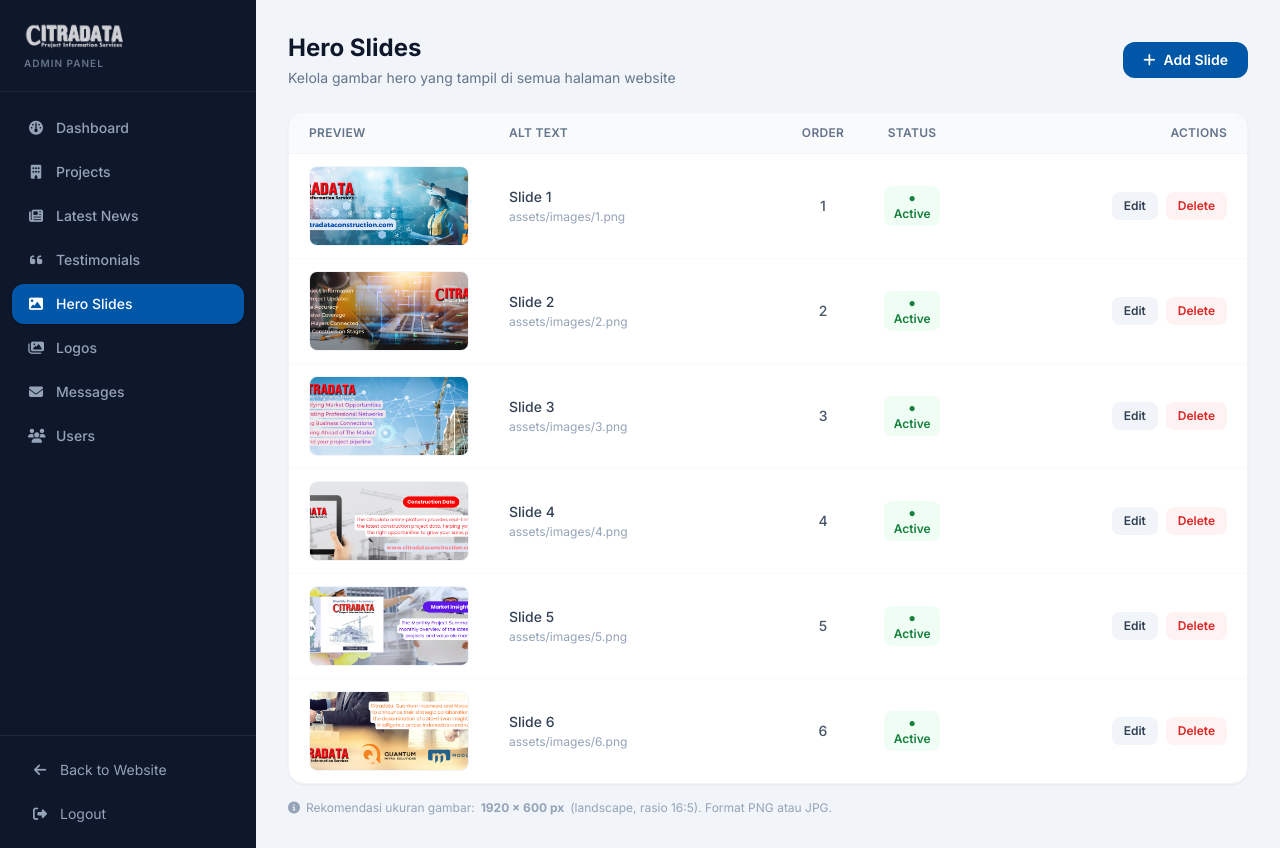
After one commit to zashshidqy/citradata-website, a PHP site: page /admin/hero_slides.php in a window 1280 px wide. The commit adds this page. Run offline with PHP 8.4, Linux system fonts and the light colour scheme; a user stored in the database is signed in; data comes from the database, SQL or seed files in the repository; both versions use the stored data as it was after the commit; some libraries are stand-ins or nearby versions.

Commit message:
Update - 25 Juni 2026

```diff
--- /dev/null
+++ b/citradata-php/admin/hero_slides.php
@@ -0,0 +1,327 @@
+<?php
+require_once __DIR__ . '/../includes/functions.php';
+require_once __DIR__ . '/../config/database.php';
+requireAdmin();
+
+$pdo        = getDbConnection();
+$adminTitle = 'Hero Slides';
+$activePage = 'hero_slides';
+
+$action = $_POST['action'] ?? ($_GET['action'] ?? '');
+
+// ── DELETE ──────────────────────────────────────────────────────────────────
+if ($action === 'delete' && isset($_GET['id'])) {
+    $row = $pdo->prepare('SELECT image_path FROM hero_slides WHERE id=:id');
+    $row->execute([':id' => (int)$_GET['id']]);
+    $row = $row->fetch();
+    if ($row && str_starts_with($row['image_path'], 'assets/hero_slides/')) {
+        $fullPath = dirname(__DIR__) . '/' . $row['image_path'];
+        if (file_exists($fullPath)) @unlink($fullPath);
+    }
+    $pdo->prepare('DELETE FROM hero_slides WHERE id=:id')->execute([':id' => (int)$_GET['id']]);
+    header('Location: ' . url('admin/hero_slides.php?deleted=1'));
+    exit;
+}
+
+// ── TOGGLE ACTIVE ─────────────────────────────────────────────────────────
+if ($action === 'toggle' && isset($_GET['id'])) {
+    $pdo->prepare('UPDATE hero_slides SET is_active = NOT is_active WHERE id=:id')
+        ->execute([':id' => (int)$_GET['id']]);
+    header('Location: ' . url('admin/hero_slides.php'));
+    exit;
+}
+
+// ── CREATE / UPDATE ──────────────────────────────────────────────────────────
+if ($_SERVER['REQUEST_METHOD'] === 'POST' && in_array($action, ['create', 'update'])) {
+    $id          = (int)($_POST['id']                 ?? 0);
+    $alt_text    = trim($_POST['alt_text']            ?? '');
+    $is_active   = isset($_POST['is_active'])          ? 1 : 0;
+    $sort_order  = (int)($_POST['sort_order']          ?? 0);
+    $image_path  = trim($_POST['image_path_existing'] ?? '');
+    $upload_error = '';
+
+    if (!empty($_FILES['slide_file']['name'])) {
+        $fileError = $_FILES['slide_file']['error'];
+        if ($fileError !== UPLOAD_ERR_OK) {
+            $upload_error = 'Upload error code: ' . $fileError;
+        } else {
+            $uploadDir = dirname(__DIR__) . '/assets/hero_slides/';
+            if (!is_dir($uploadDir)) mkdir($uploadDir, 0755, true);
+
+            $ext     = strtolower(pathinfo($_FILES['slide_file']['name'], PATHINFO_EXTENSION));
+            $allowed = ['png', 'jpg', 'jpeg', 'gif', 'webp'];
+
+            if (!in_array($ext, $allowed)) {
+                $upload_error = 'Format tidak didukung: ' . $ext;
+            } else {
+                $filename = 'slide_' . uniqid() . '.' . $ext;
+                $destPath = $uploadDir . $filename;
+                if (move_uploaded_file($_FILES['slide_file']['tmp_name'], $destPath)) {
+                    if ($image_path && str_starts_with($image_path, 'assets/hero_slides/')) {
+                        $oldFile = dirname(__DIR__) . '/' . $image_path;
+                        if (file_exists($oldFile)) @unlink($oldFile);
+                    }
+                    $image_path = 'assets/hero_slides/' . $filename;
+                } else {
+                    $upload_error = 'Gagal memindahkan file.';
+                }
+            }
+        }
+    }
+
+    if ($image_path !== '') {
+        if ($action === 'create') {
+            $pdo->prepare('INSERT INTO hero_slides (image_path, alt_text, sort_order, is_active) VALUES(:p,:a,:o,:i)')
+                ->execute([':p'=>$image_path,':a'=>$alt_text,':o'=>$sort_order,':i'=>$is_active]);
+        } else {
+            $pdo->prepare('UPDATE hero_slides SET image_path=:p, alt_text=:a, sort_order=:o, is_active=:i WHERE id=:id')
+                ->execute([':p'=>$image_path,':a'=>$alt_text,':o'=>$sort_order,':i'=>$is_active,':id'=>$id]);
+        }
+        header('Location: ' . url('admin/hero_slides.php?saved=1'));
+        exit;
+    }
+
+    if ($upload_error) $_SESSION['slide_upload_error'] = $upload_error;
+    elseif ($image_path === '') $_SESSION['slide_upload_error'] = 'Image wajib diupload.';
+}
+
+// ── FETCH FOR EDIT ───────────────────────────────────────────────────────────
+$editItem = null;
+if (isset($_GET['edit'])) {
+    $stmt = $pdo->prepare('SELECT * FROM hero_slides WHERE id=:id');
+    $stmt->execute([':id' => (int)$_GET['edit']]);
+    $editItem = $stmt->fetch();
+}
+
+$items = $pdo->query('SELECT * FROM hero_slides ORDER BY sort_order ASC, created_at ASC')->fetchAll();
+
+require __DIR__ . '/includes/admin_head.php';
+require __DIR__ . '/includes/admin_sidebar.php';
+?>
+
+<div class="flex-grow p-8 max-w-5xl">
+
+    <div class="flex items-center justify-between mb-6">
+        <div>
+            <h1 class="text-2xl font-bold text-slate-900">Hero Slides</h1>
+            <p class="text-sm text-slate-500 mt-1">Kelola gambar hero yang tampil di semua halaman website</p>
+        </div>
+        <a href="<?php echo url('admin/hero_slides.php?new=1'); ?>"
+           class="px-5 py-2 bg-brandBlue text-white text-sm font-semibold rounded-xl hover:bg-blue-800 transition-colors flex items-center gap-2">
+            <i class="fas fa-plus"></i> Add Slide
+        </a>
+    </div>
+
+    <?php if (isset($_GET['saved'])): ?>
+    <div class="mb-4 bg-green-50 border border-green-200 text-green-800 px-4 py-3 rounded-xl text-sm font-medium flex items-center gap-2">
+        <i class="fas fa-circle-check"></i> Slide berhasil disimpan.
+    </div>
+    <?php endif; ?>
+    <?php if (isset($_GET['deleted'])): ?>
+    <div class="mb-4 bg-red-50 border border-red-200 text-red-800 px-4 py-3 rounded-xl text-sm font-medium flex items-center gap-2">
+        <i class="fas fa-trash"></i> Slide dihapus.
+    </div>
+    <?php endif; ?>
+    <?php $errMsg = $_SESSION['slide_upload_error'] ?? null; unset($_SESSION['slide_upload_error']); ?>
+    <?php if ($errMsg): ?>
+    <div class="mb-4 bg-red-50 border border-red-200 text-red-800 px-4 py-3 rounded-xl text-sm font-medium">
+        <i class="fas fa-circle-exclamation mr-2"></i><?php echo e($errMsg); ?>
+    </div>
+    <?php endif; ?>
+
+    <!-- ── FORM ADD / EDIT ── -->
+    <?php if (isset($_GET['new']) || $editItem): ?>
+    <div class="bg-white rounded-2xl p-7 shadow-sm border border-slate-100 mb-8">
+        <h2 class="font-semibold text-slate-800 mb-6 text-lg">
+            <?php echo $editItem ? 'Edit Slide' : 'Add New Slide'; ?>
+        </h2>
+        <form method="POST" action="<?php echo url('admin/hero_slides.php'); ?>"
+              enctype="multipart/form-data" class="space-y-5">
+            <input type="hidden" name="action" value="<?php echo $editItem ? 'update' : 'create'; ?>">
+            <?php if ($editItem): ?>
+            <input type="hidden" name="id" value="<?php echo $editItem['id']; ?>">
+            <input type="hidden" name="image_path_existing" value="<?php echo e($editItem['image_path']); ?>">
+            <?php else: ?>
+            <input type="hidden" name="image_path_existing" value="">
+            <?php endif; ?>
+
+            <!-- Upload -->
+            <div>
+                <label class="block text-sm font-semibold text-slate-700 mb-2">Slide Image *</label>
+                <label id="drop-zone"
+                       class="flex flex-col items-center justify-center w-full border-2 border-dashed border-slate-300 rounded-2xl p-6 cursor-pointer hover:border-brandBlue hover:bg-blue-50/30 transition-all bg-slate-50">
+                    <div id="preview-wrap" class="mb-4 w-full <?php echo ($editItem && !empty($editItem['image_path'])) ? '' : 'hidden'; ?>">
+                        <img id="slide-preview"
+                             src="<?php echo ($editItem && !empty($editItem['image_path'])) ? asset($editItem['image_path']) : ''; ?>"
+                             alt="Preview"
+                             class="w-full max-h-48 object-cover rounded-xl border border-slate-200">
+                        <p id="preview-label" class="text-[11px] text-slate-400 text-center mt-2">
+                            <?php echo ($editItem && !empty($editItem['image_path'])) ? e($editItem['image_path']) : ''; ?>
+                        </p>
+                    </div>
+                    <div id="upload-hint" class="flex flex-col items-center <?php echo ($editItem && !empty($editItem['image_path'])) ? 'hidden' : ''; ?>">
+                        <i class="fas fa-cloud-arrow-up text-3xl text-slate-300 mb-2"></i>
+                        <p class="text-sm font-semibold text-slate-600">Klik atau drag file ke sini</p>
+                        <p class="text-xs text-slate-400 mt-1">PNG, JPG, WebP — Rekomendasi: 1920×600px</p>
+                    </div>
+                    <input type="file" name="slide_file" id="slide-file-input"
+                           accept="image/png,image/jpeg,image/gif,image/webp" class="hidden">
+                </label>
+                <?php if ($editItem): ?>
+                <p class="text-xs text-slate-400 mt-2">Pilih file baru untuk mengganti, atau biarkan kosong untuk mempertahankan gambar saat ini.</p>
+                <?php endif; ?>
+            </div>
+
+            <div class="grid sm:grid-cols-2 gap-4">
+                <div>
+                    <label class="block text-sm font-semibold text-slate-700 mb-1">Alt Text <span class="font-normal text-slate-400">(deskripsi gambar)</span></label>
+                    <input type="text" name="alt_text"
+                           value="<?php echo e($editItem['alt_text'] ?? ''); ?>"
+                           placeholder="e.g. Construction project banner"
+                           class="w-full h-11 px-4 bg-slate-50 border border-slate-200 rounded-xl text-sm focus:outline-none focus:ring-2 focus:ring-brandBlue/20 focus:border-brandBlue transition-all">
+                </div>
+                <div>
+                    <label class="block text-sm font-semibold text-slate-700 mb-1">Sort Order</label>
+                    <input type="number" name="sort_order" min="0"
+                           value="<?php echo (int)($editItem['sort_order'] ?? 0); ?>"
+                           class="w-full h-11 px-4 bg-slate-50 border border-slate-200 rounded-xl text-sm focus:outline-none focus:ring-2 focus:ring-brandBlue/20 focus:border-brandBlue transition-all">
+                </div>
+            </div>
+
+            <label class="flex items-center gap-2 text-sm font-medium text-slate-700 cursor-pointer select-none">
+                <input type="checkbox" name="is_active" value="1"
+                       <?php echo ($editItem['is_active'] ?? 1) ? 'checked' : ''; ?>
+                       class="w-4 h-4 rounded accent-brandBlue">
+                Tampilkan di website
+            </label>
+
+            <div class="flex gap-3 pt-2 border-t border-slate-100">
+                <button type="submit" class="px-7 py-2.5 bg-brandBlue text-white text-sm font-semibold rounded-xl hover:bg-blue-800 transition-colors flex items-center gap-2">
+                    <i class="fas fa-save"></i> Save
+                </button>
+                <a href="<?php echo url('admin/hero_slides.php'); ?>"
+                   class="px-7 py-2.5 bg-slate-100 text-slate-700 text-sm font-semibold rounded-xl hover:bg-slate-200 transition-colors">
+                    Cancel
+                </a>
+            </div>
+        </form>
+    </div>
+    <?php endif; ?>
+
+    <!-- ── LIST TABLE ── -->
+    <div class="bg-white rounded-2xl shadow-sm border border-slate-100 overflow-hidden">
+        <table class="w-full text-sm">
+            <thead class="bg-slate-50 border-b border-slate-100">
+                <tr>
+                    <th class="px-5 py-3 text-left font-semibold text-slate-500 text-xs uppercase tracking-wide w-48">Preview</th>
+                    <th class="px-5 py-3 text-left font-semibold text-slate-500 text-xs uppercase tracking-wide">Alt Text</th>
+                    <th class="px-5 py-3 text-center font-semibold text-slate-500 text-xs uppercase tracking-wide w-20">Order</th>
+                    <th class="px-5 py-3 text-center font-semibold text-slate-500 text-xs uppercase tracking-wide w-24">Status</th>
+                    <th class="px-5 py-3 text-right font-semibold text-slate-500 text-xs uppercase tracking-wide">Actions</th>
+                </tr>
+            </thead>
+            <tbody class="divide-y divide-slate-50">
+                <?php foreach ($items as $item): ?>
+                <tr class="hover:bg-slate-50/50 transition-colors">
+                    <td class="px-5 py-3">
+                        <div class="w-40 h-20 rounded-lg overflow-hidden border border-slate-100 bg-slate-50">
+                            <img src="<?php echo asset($item['image_path']); ?>"
+                                 alt="<?php echo e($item['alt_text'] ?? ''); ?>"
+                                 class="w-full h-full object-cover"
+                                 onerror="this.style.display='none'">
+                        </div>
+                    </td>
+                    <td class="px-5 py-3">
+                        <p class="font-medium text-slate-700"><?php echo e($item['alt_text'] ?: '—'); ?></p>
+                        <p class="text-slate-400 text-xs mt-0.5 truncate max-w-[200px]"><?php echo e($item['image_path']); ?></p>
+                    </td>
+                    <td class="px-5 py-3 text-center text-slate-600 font-medium"><?php echo $item['sort_order']; ?></td>
+                    <td class="px-5 py-3 text-center">
+                        <a href="<?php echo url('admin/hero_slides.php?action=toggle&id=' . $item['id']); ?>"
+                           class="inline-flex px-2 py-1 rounded-lg text-xs font-semibold cursor-pointer
+                               <?php echo $item['is_active'] ? 'bg-green-50 text-green-700 hover:bg-green-100' : 'bg-slate-100 text-slate-400 hover:bg-slate-200'; ?> transition-colors">
+                            <?php echo $item['is_active'] ? '● Active' : '○ Hidden'; ?>
+                        </a>
+                    </td>
+                    <td class="px-5 py-3 text-right">
+                        <div class="flex items-center justify-end gap-2">
+                            <a href="<?php echo url('admin/hero_slides.php?edit=' . $item['id']); ?>"
+                               class="px-3 py-1.5 bg-slate-100 text-slate-700 text-xs font-semibold rounded-lg hover:bg-slate-200 transition-colors">
+                                Edit
+                            </a>
+                            <a href="<?php echo url('admin/hero_slides.php?action=delete&id=' . $item['id']); ?>"
+                               onclick="return confirm('Hapus slide ini?')"
+                               class="px-3 py-1.5 bg-red-50 text-red-600 text-xs font-semibold rounded-lg hover:bg-red-100 transition-colors">
+                                Delete
+                            </a>
+                        </div>
+                    </td>
+                </tr>
+                <?php endforeach; ?>
+                <?php if (empty($items)): ?>
+                <tr>
+                    <td colspan="5" class="px-5 py-12 text-center text-slate-400 text-sm">
+                        Belum ada slide. Klik <strong>+ Add Slide</strong> untuk menambahkan.
+                    </td>
+                </tr>
+                <?php endif; ?>
+            </tbody>
+        </table>
+    </div>
+
+    <p class="text-xs text-slate-400 mt-4 flex items-center gap-1.5">
+        <i class="fas fa-circle-info"></i>
+        Rekomendasi ukuran gambar: <strong>1920 × 600 px</strong> (landscape, rasio 16:5). Format PNG atau JPG.
+    </p>
+</div>
+
+<!-- Live Preview Script -->
+<script>
+(function () {
+    const input    = document.getElementById('slide-file-input');
+    const preview  = document.getElementById('slide-preview');
+    const wrap     = document.getElementById('preview-wrap');
+    const hint     = document.getElementById('upload-hint');
+    const label    = document.getElementById('preview-label');
+    const dropZone = document.getElementById('drop-zone');
+    if (!input) return;
+
+    function handleFile(file) {
+        if (!file || !file.type.startsWith('image/')) return;
+        const reader = new FileReader();
+        reader.onload = function (e) {
+            preview.src = e.target.result;
+            wrap.classList.remove('hidden');
+            hint.classList.add('hidden');
+            if (label) label.textContent = file.name + ' (' + (file.size / 1024).toFixed(1) + ' KB)';
+        };
+        reader.readAsDataURL(file);
+    }
+
+    input.addEventListener('change', function () {
+        if (this.files && this.files[0]) handleFile(this.files[0]);
+    });
+
+    dropZone.addEventListener('dragover', function (e) {
+        e.preventDefault();
+        this.classList.add('border-brandBlue', 'bg-blue-50/50');
+    });
+    dropZone.addEventListener('dragleave', function () {
+        this.classList.remove('border-brandBlue', 'bg-blue-50/50');
+    });
+    dropZone.addEventListener('drop', function (e) {
+        e.preventDefault();
+        this.classList.remove('border-brandBlue', 'bg-blue-50/50');
+        const file = e.dataTransfer.files[0];
+        if (file) {
+            const dt = new DataTransfer();
+            dt.items.add(file);
+            input.files = dt.files;
+            handleFile(file);
+        }
+    });
+})();
+</script>
+
+</body>
+</html>
--- a/citradata-php/admin/includes/admin_sidebar.php
+++ b/citradata-php/admin/includes/admin_sidebar.php
@@ -5,6 +5,7 @@ $nav = [
     ['href' => url('admin/projects.php'),    'icon' => 'fa-building',   'label' => 'Projects',     'key' => 'projects'],
     ['href' => url('admin/news.php'),        'icon' => 'fa-newspaper',  'label' => 'Latest News',  'key' => 'news'],
     ['href' => url('admin/testimonials.php'),'icon' => 'fa-quote-left', 'label' => 'Testimonials', 'key' => 'testimonials'],
+    ['href' => url('admin/hero_slides.php'), 'icon' => 'fa-image',      'label' => 'Hero Slides',  'key' => 'hero_slides'],
     ['href' => url('admin/logos.php'),       'icon' => 'fa-images',     'label' => 'Logos',        'key' => 'logos'],
     ['href' => url('admin/messages.php'),    'icon' => 'fa-envelope',   'label' => 'Messages',     'key' => 'messages'],
     ['href' => url('admin/users.php'),       'icon' => 'fa-users',      'label' => 'Users',        'key' => 'users'],
--- a/citradata-php/includes/functions.php
+++ b/citradata-php/includes/functions.php
@@ -138,3 +138,19 @@ function getLogos(string $type = 'client'): array
         return [];
     }
 }
+
+/**
+ * Ambil hero slides aktif dari DB
+ */
+function getHeroSlides(): array
+{
+    try {
+        $pdo = getDbConnection();
+        $stmt = $pdo->query(
+            'SELECT * FROM hero_slides WHERE is_active = 1 ORDER BY sort_order ASC'
+        );
+        return $stmt->fetchAll();
+    } catch (Exception $e) {
+        return [];
+    }
+}
```
Also changed, not shown: citradata-php/includes/hero.php (+51 -2 lines), citradata-php/pages/about.php (+21 -12 lines), citradata-php/pages/product.php (+32 -14 lines), citradata-php/sql/hero_slides.sql (added, +21 -0 lines).
